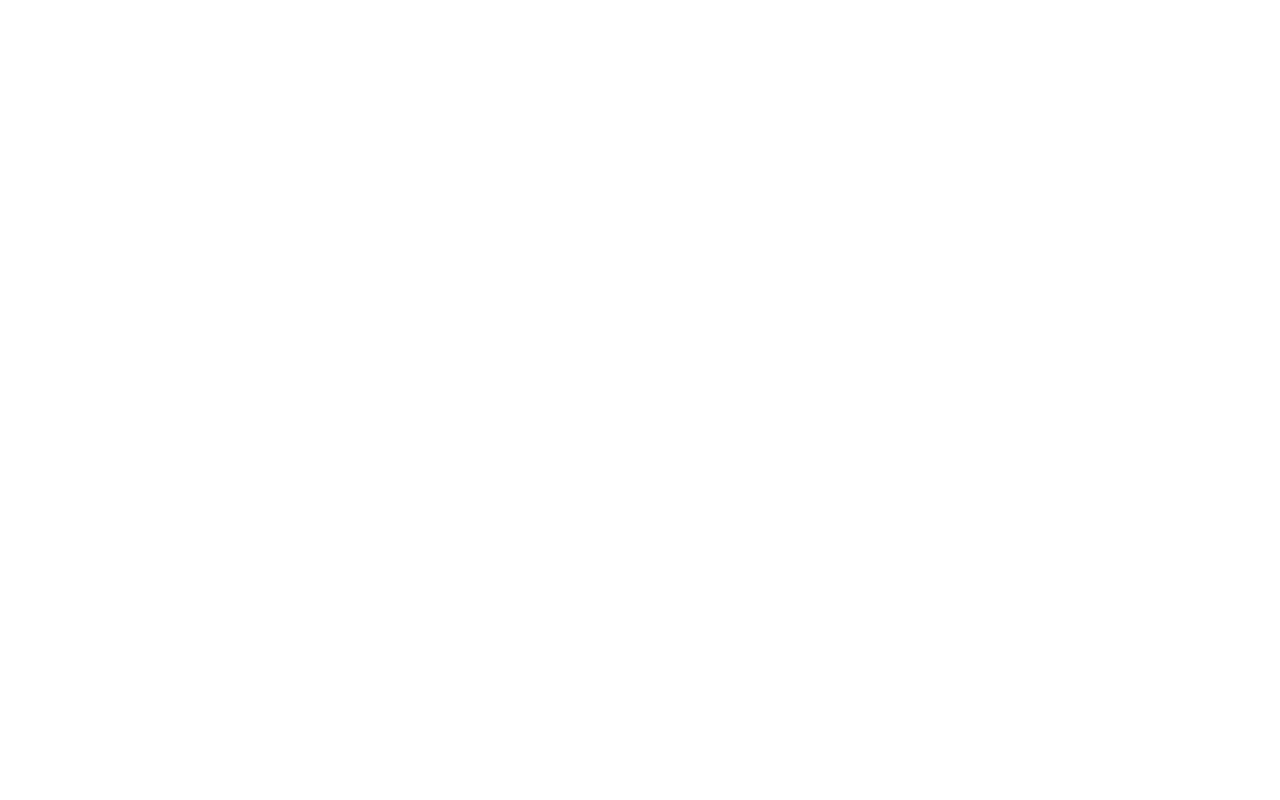
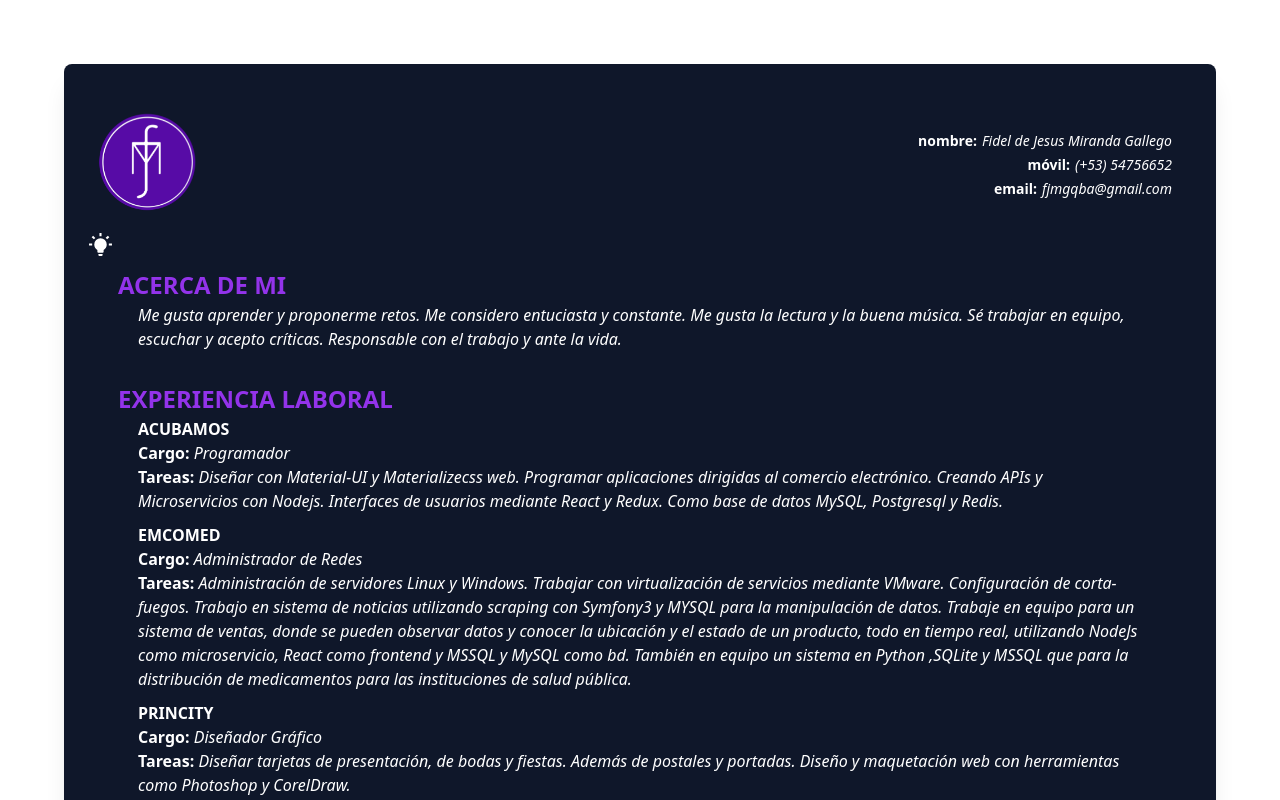
Before and after one commit to fjmg84/about.me, a plain HTML site: page index.html in a window 1280 px wide. Shown: the top 800 px of the page. Drawn offline with Linux system fonts and the light colour scheme; the site is published under a folder, as on GitHub Pages, so addresses that start at the root find nothing.

Commit message:
modificar rutas en el index

```diff
--- a/index.html
+++ b/index.html
@@ -6,11 +6,11 @@
 
     <title>fjmg84</title>
 
-    <link rel="icon" type="image/png" href="/logo.png" />
-    <link rel="stylesheet" href="/global.css" />
-    <link rel="stylesheet" href="/build/bundle.css" />
+    <link rel="icon" type="image/png" href="./logo.png" />
+    <link rel="stylesheet" href="./global.css" />
+    <link rel="stylesheet" href="./build/bundle.css" />
 
-    <script defer src="/build/bundle.js"></script>
+    <script defer src="./build/bundle.js"></script>
   </head>
 
   <body></body>
```
